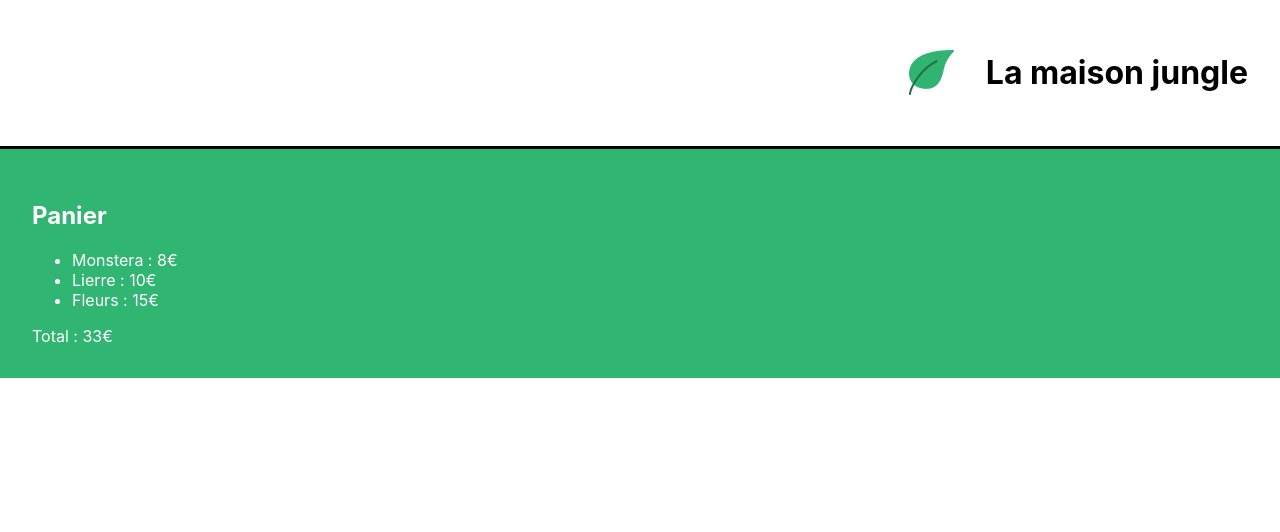
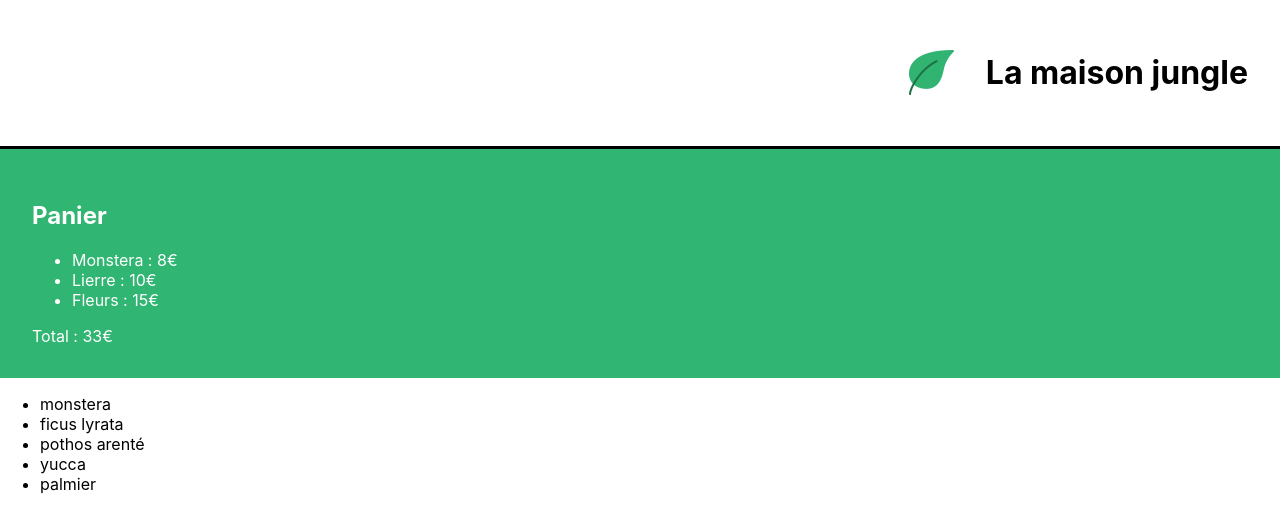
Before and after one commit to amri-coder/la-maison-jungle, a React (Create React App) app: page / in a window 1280 px wide. Shown: the top 532 px of the page. Built offline with nearby package versions, Linux system fonts and the light colour scheme.

Commit message:
ajout ShoppingList.js

```diff
--- a/src/App.js
+++ b/src/App.js
@@ -1,12 +1,14 @@
 import './App.css';
 import Banner from './components/Banner';
 import Cart from './components/Cart';
+import ShoppingList from './components/ShoppingList';
 
 function App() {
   return (
     <>
       <Banner />
       <Cart />
+      <ShoppingList />
     </>
   );
 }
--- /dev/null
+++ b/src/components/ShoppingList.js
@@ -0,0 +1,17 @@
+import React from 'react'
+
+const plantList =
+    ['monstera', 'ficus lyrata', 'pothos arenté', 'yucca', 'palmier'];
+
+function ShoppingList() {
+
+    return (
+        <ul>
+            {plantList.map((plant) => (
+                <li>{plant}</li>
+            ))}
+        </ul>
+    )
+}
+
+export default ShoppingList;
```
